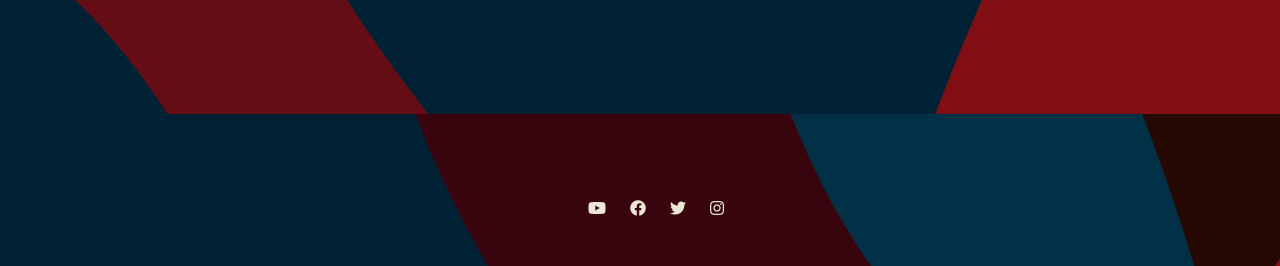
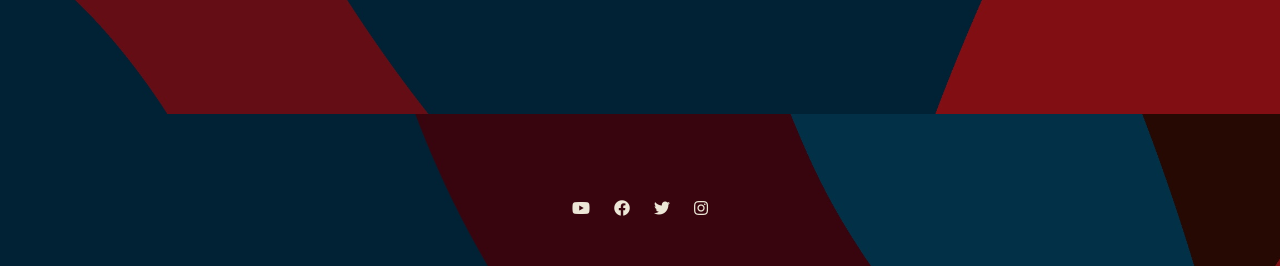
Before and after one commit to LukeThornton92/Milestone-Project-3-DATEVAULT, a Flask app: page / in a window 1280 px wide. Shown: the part 686-952 px from the top of the page. Run offline with Flask 3, Linux system fonts and the light colour scheme; some web fonts are replaced.

Commit message:
fix: footer now center

```diff
--- a/datevault/static/css/style.css
+++ b/datevault/static/css/style.css
@@ -94,6 +94,9 @@ select {
   display: inline-block;
 }
 
+.footer-list {
+  padding-left: 0;
+}
 ul {
   list-style: none;
 }
--- a/datevault/templates/base.html
+++ b/datevault/templates/base.html
@@ -112,7 +112,7 @@
     <footer class="footer">
       <nav class="navbar navbar-expand-lg">
         <div class="container-fluid d-flex justify-content-center">
-          <ul class="row d-flex justify-content-center">
+          <ul class="row d-flex justify-content-center footer-list">
             <li class="footer-item col-auto">
               <a class="footer-link" href="https://www.youtube.com" target="_blank">
                 <i class="fab fa-youtube list" aria-hidden="true"></i>
```
